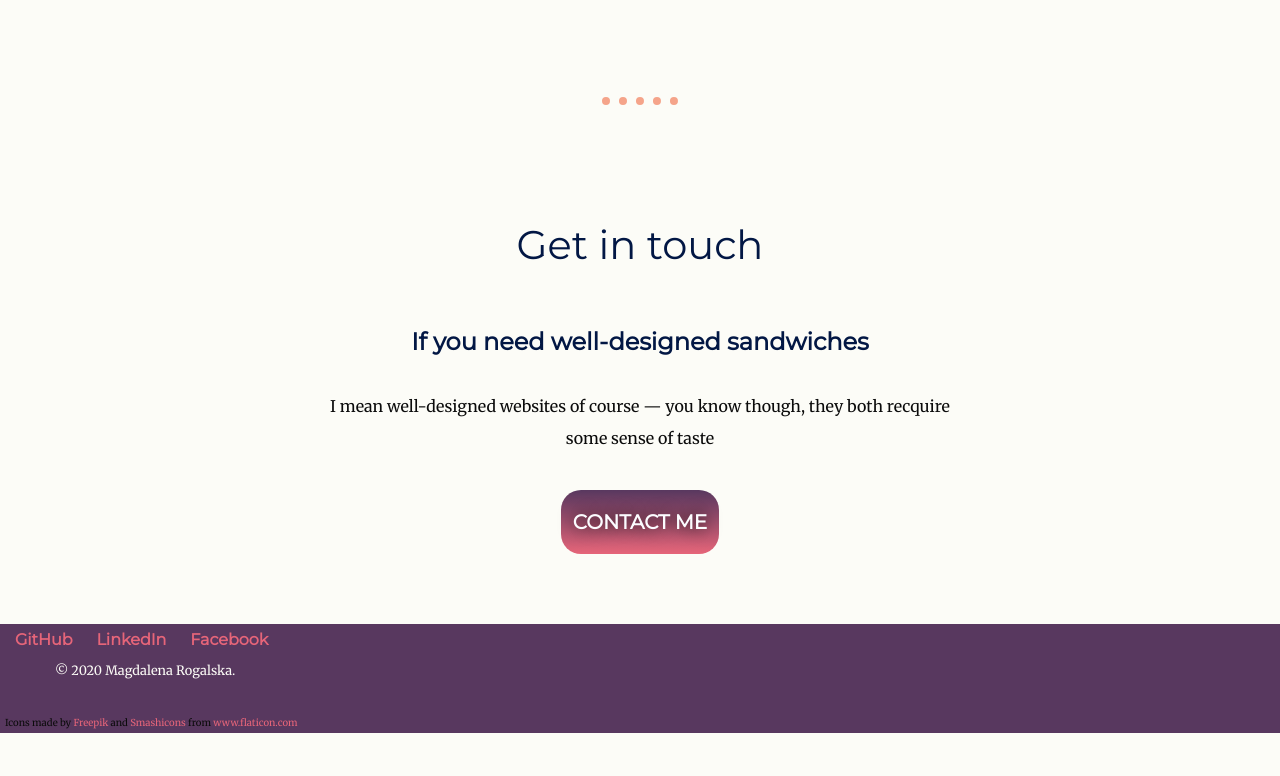
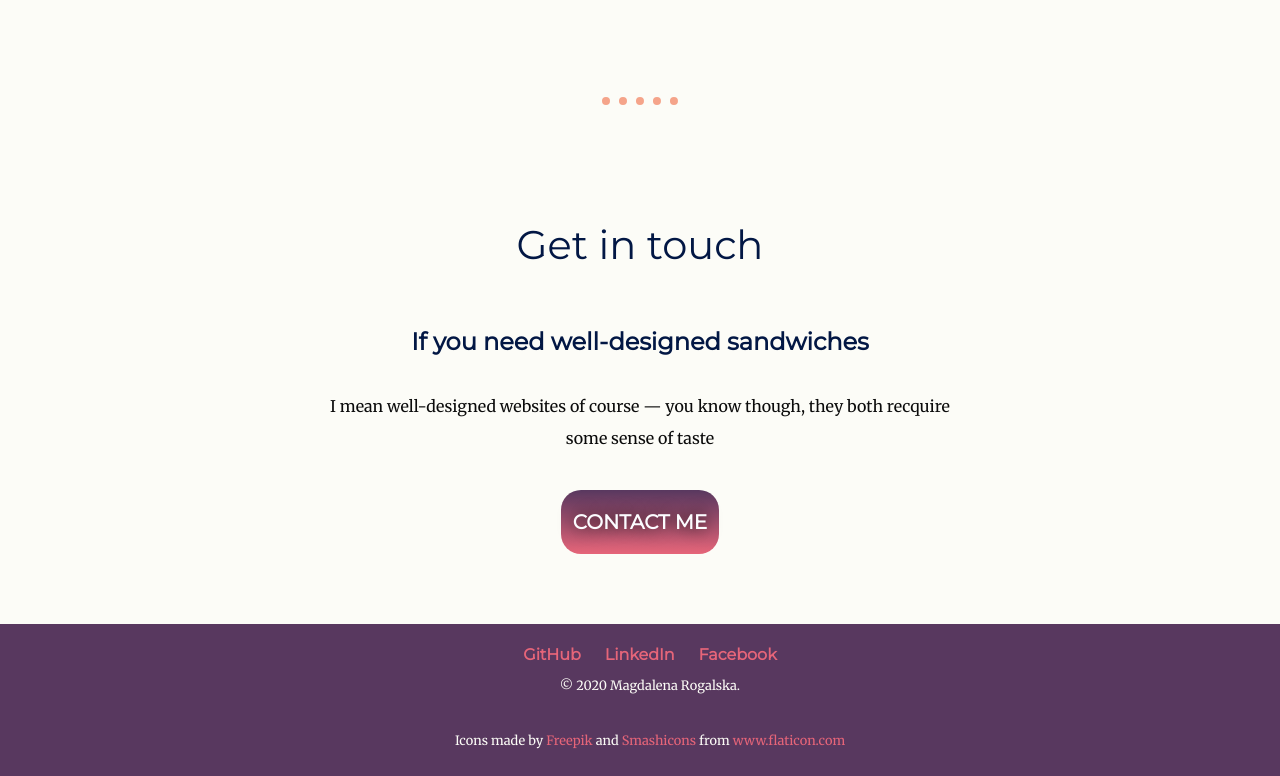
Before and after one commit to MagdalenaRogalska/mysite, a plain HTML site: page index.html in a window 1280 px wide. Shown: the part 2207-2983 px from the top of the page. Before the commit the page ends 2940 px from the top, so only its background shows below. Drawn offline with Linux system fonts and the light colour scheme.

Commit message:
Footer change

```diff
--- a/css/styles.css
+++ b/css/styles.css
@@ -7,10 +7,9 @@ body {
 footer {
   background-color: #58385F;
   color: #FCFCF7;
-  padding:5px;
+  padding: 20px;
   padding-right: inherit;
   margin-top: 20px;
-  text-align: left;
 }
 h1 {
   margin: 0;
@@ -84,17 +83,16 @@ a {
 .author {
   color: #FCFCF7;
   padding-bottom: 20px;
-  padding-left: 50px;
   font-size: 0.8rem
 }
 .attribute {
   padding-top: 10px;
   text-decoration: none;
-  font-size: 0.6rem;
+  font-size: 0.8rem;
   margin-bottom: 0;
-  padding-bottom: 0;
+  padding-bottom: 10px;
   line-height: 0.8;
-  color: #0B0B0B;
+  color: #FCFCF7;
 }
 .code-img {
   width: 25%;
--- a/index.html
+++ b/index.html
@@ -27,7 +27,7 @@
     <div class="profile">
       <img class="me" src="images/me.png" alt="">
       <h2>Hello.</h2>
-      <p>I study cumputer science at The Silesian University of Technology. I enjoy training my brain as well as my body.</p>
+      <p>I study computer engineering at The Silesian University of Technology. I enjoy training my brain as well as my body.</p>
     </div>
     <hr>
     <div class="skills">
```
